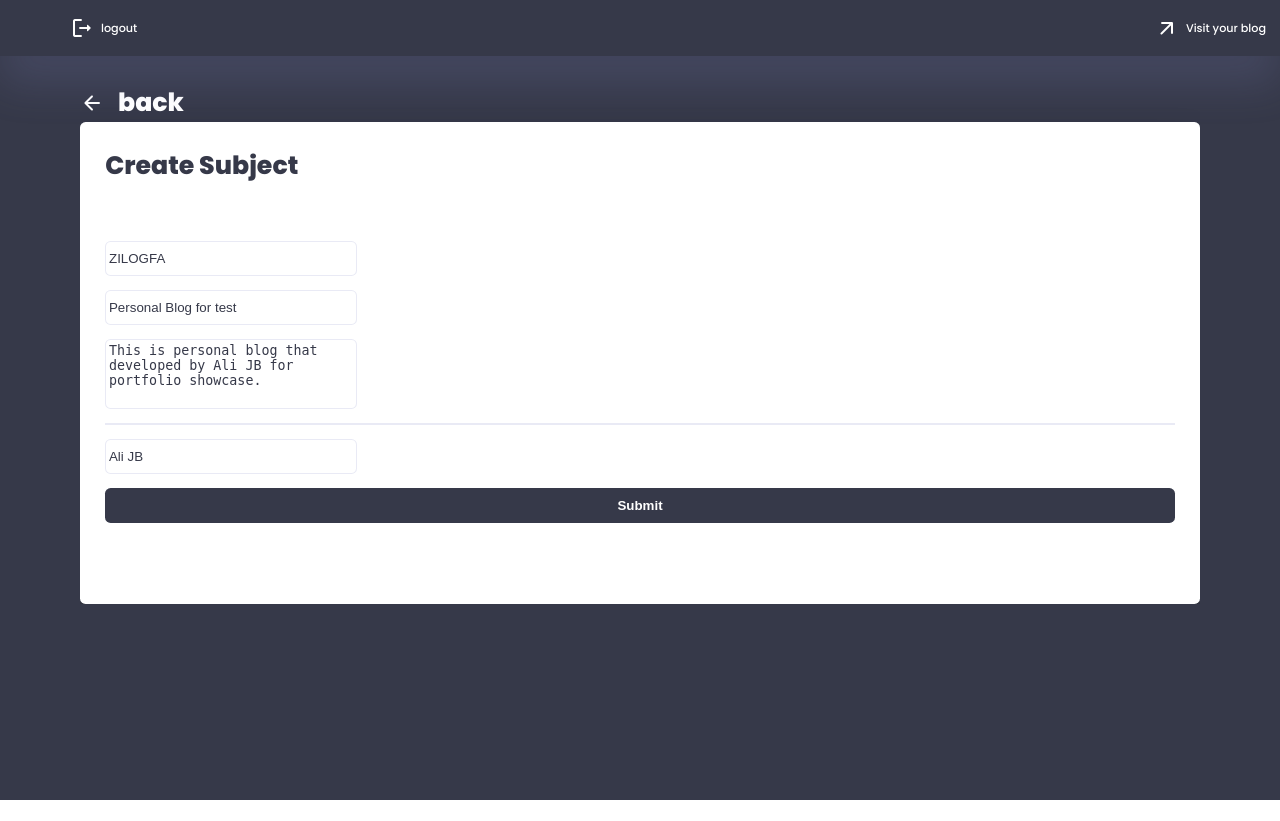
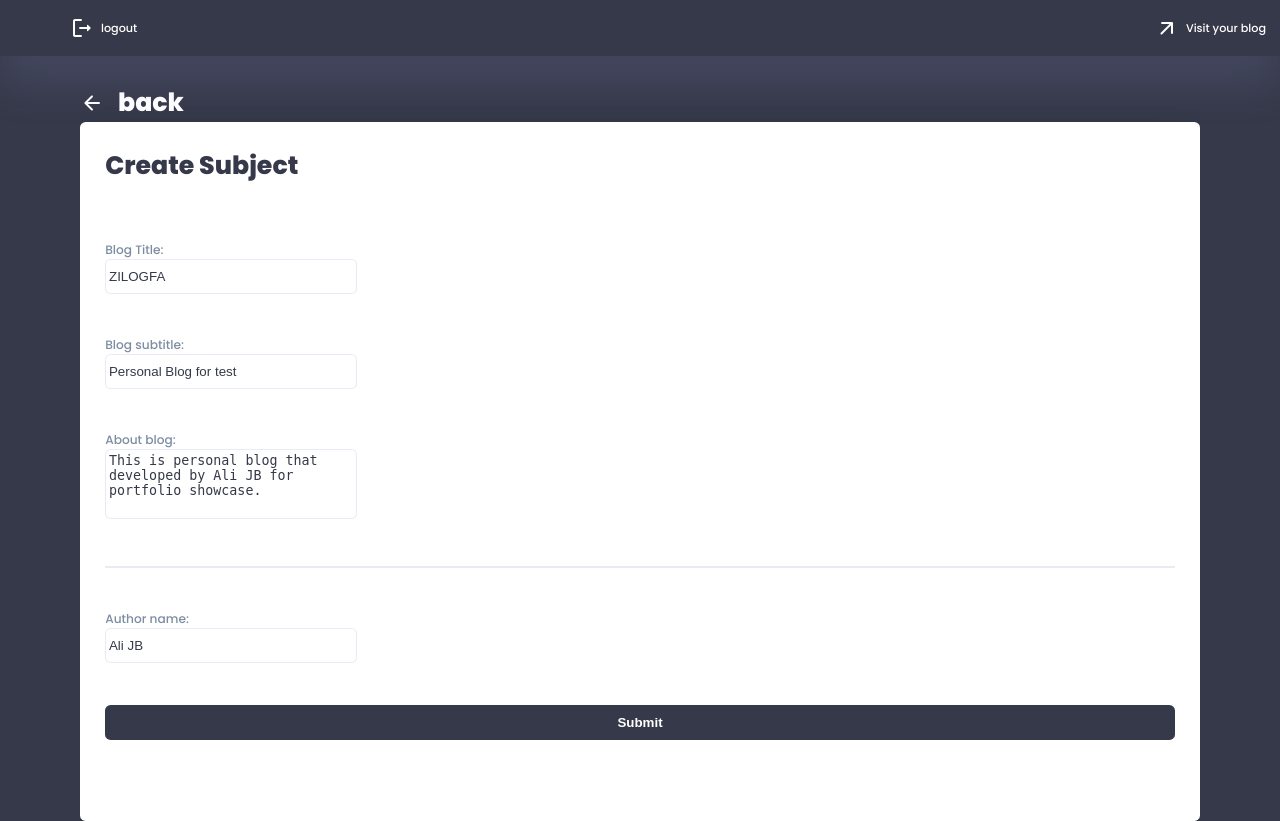
Before and after one commit to zilogfa/NexLog, a Flask app: page /auth/edit_profile in a window 1280 px wide. Before the commit the page ends 800 px from the top, so only its background shows below. Run offline with Flask 3, Linux system fonts and the light colour scheme; a user stored in the database is signed in; some libraries are stand-ins or nearby versions.

Commit message:
Edit profile & analysis added - Setting I/P

```diff
--- a/app/static/css/blog.css
+++ b/app/static/css/blog.css
@@ -483,8 +483,12 @@
 .admin_panel .edit_profile form{
     display: flex;
     flex-direction: column;
-    gap: 1rem;
+    gap: 3rem;
     margin: 4rem 0;
+}
+
+.admin_panel .edit_profile form h3{
+    color: var(--color-info-dark);
 }
 
 
--- a/app/templates/auth/edit_profile.html
+++ b/app/templates/auth/edit_profile.html
@@ -10,12 +10,28 @@
     <div class="edit_profile">
         <form method="POST">
             {{ form.hidden_tag() }}
+            <div>
+                <h3>Blog Title:</h3>
+                {{ form.blog_title(class="form_string")}}
+            </div>
 
-            {{ form.blog_title(class="form_string")}}
-            {{ form.blog_subtitle(class="form_string")}}
-            {{ form.blog_about(class="form_text")}}
+            <div>
+                <h3>Blog subtitle:</h3>
+                {{ form.blog_subtitle(class="form_string")}}
+            </div>
+
+            <div>
+                <h3>About blog:</h3>
+                {{ form.blog_about(class="form_text")}}
+            </div>
+
             <hr class="hr-100">
-            {{ form.author(class="form_string")}}
+
+            <div>
+                <h3>Author name:</h3>
+                {{ form.author(class="form_string")}}
+            </div>
+
             {{ form.submit(class="form_btn")}}
         </form>
     </div>
```
